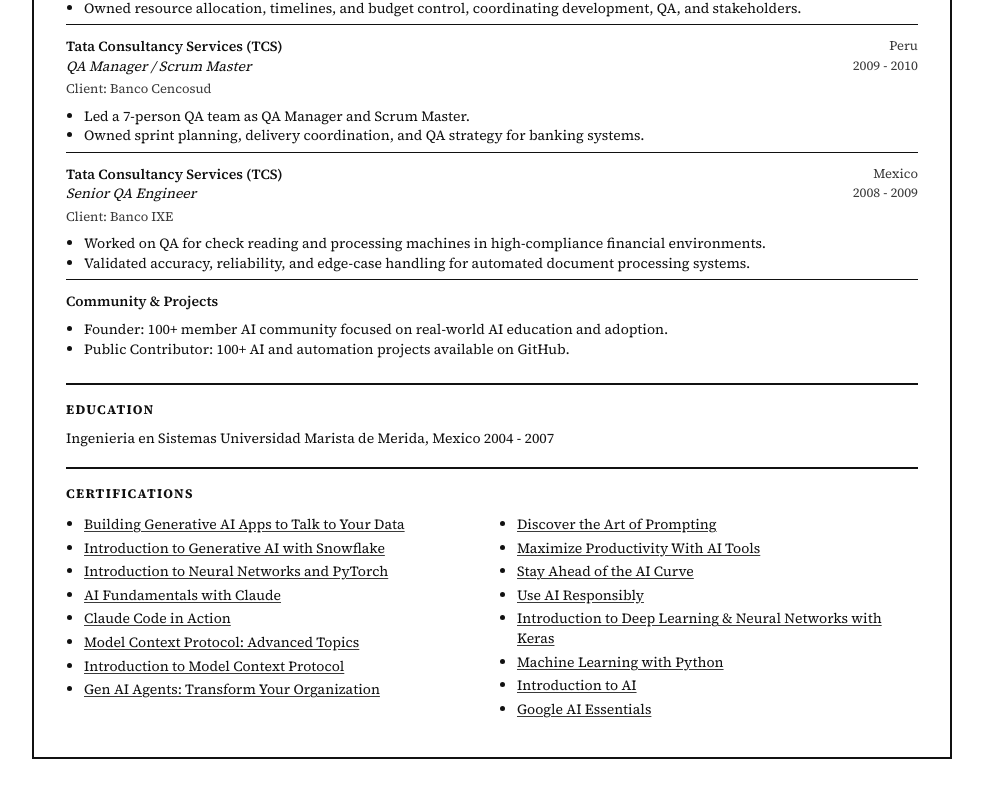
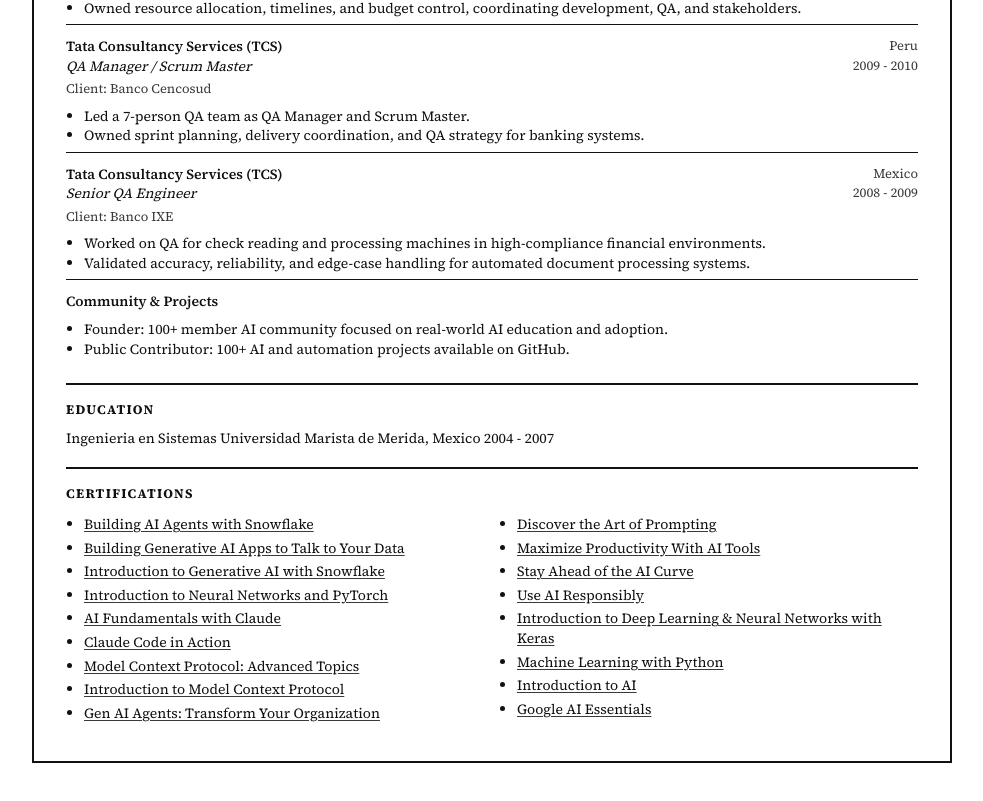
Before and after one commit to Oruga420/amorac-resume, a Next.js app: page / in a window 1280 px wide. Shown: the part 1540-2341 px from the top of the page, without its empty margins (148-1131 px from the left). Built offline with nearby package versions, Linux system fonts and the light colour scheme.

Commit message:
Add Building AI Agents with Snowflake certification

```diff
--- a/app/page.js
+++ b/app/page.js
@@ -7,6 +7,7 @@
   "Phone +1 437 243 3693 | Email: alex@seshwithfriends.org | LinkedIn: linkedin.com/in/amorac/ | Website: eloruga.com | GitHub: github.com/Oruga420";
 
 const certifications = [
+  { name: "Building AI Agents with Snowflake", url: "https://www.coursera.org/account/accomplishments/verify/O2MRUJXOB5MP" },
   { name: "Building Generative AI Apps to Talk to Your Data", url: "https://www.coursera.org/account/accomplishments/verify/R1LGEZIPKQ7C" },
   { name: "Introduction to Generative AI with Snowflake", url: "https://www.coursera.org/account/accomplishments/verify/JKFOEFAUGCB4" },
   { name: "Introduction to Neural Networks and PyTorch", url: "https://www.coursera.org/account/accomplishments/verify/NRJ3Y3VJQTLB" },
```
